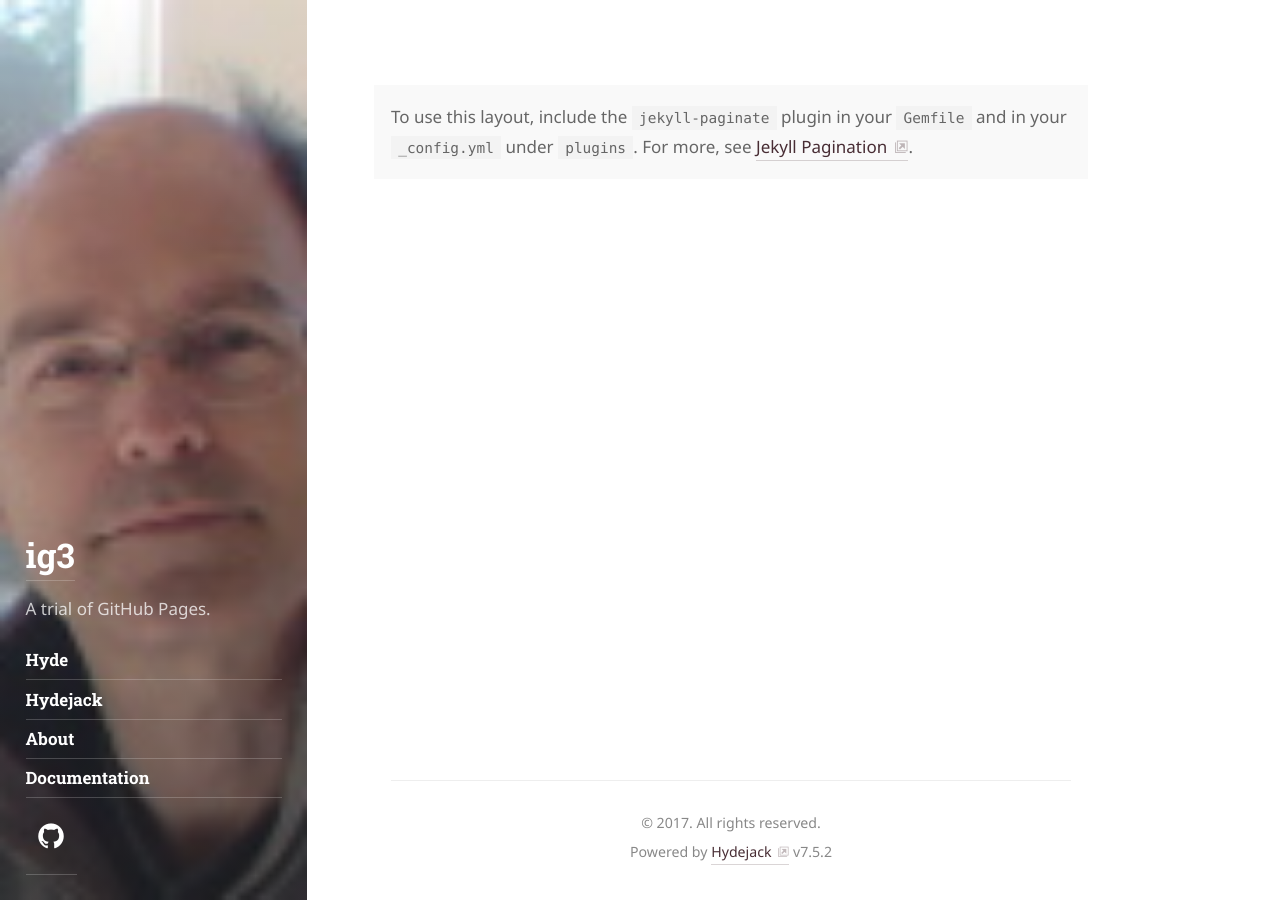
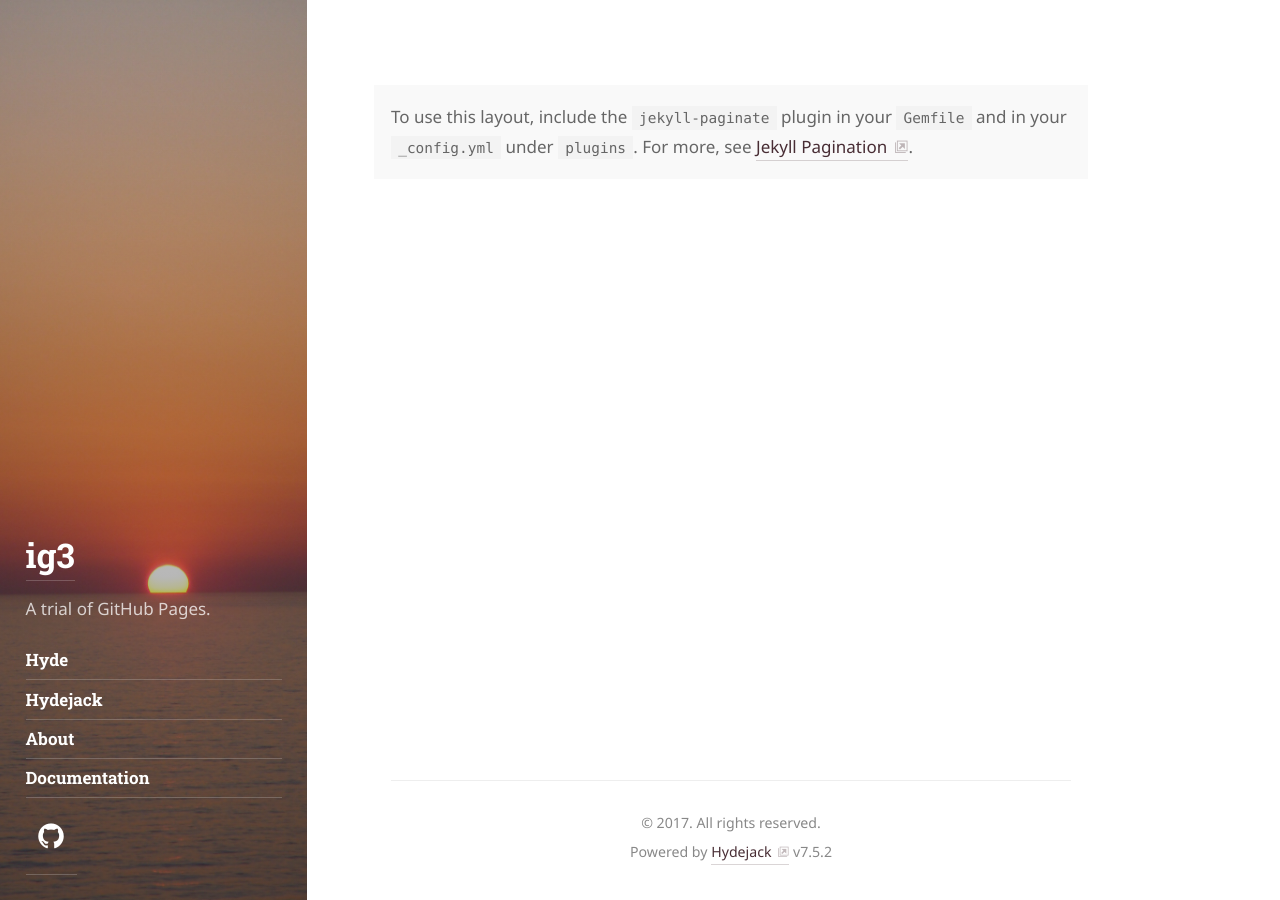
Before and after one commit to ig3/ig3.github.io, a Jekyll site: the page built from index.html, in a window 1280 px wide. Built offline with Jekyll 4.4.1, drawn with Linux system fonts in a browser that asks for light colours; some web fonts are replaced; the list of posts is cut into pages by our own code.

Commit message:
Change sidebar background

```diff
--- a/_config.yml
+++ b/_config.yml
@@ -70,8 +70,7 @@ paginate_path:         /page-:num/
 # ========================================================================================
 
 # Sidebar image and theme color of the site.
-# accent_image:          /assets/img/sidebar-sunset.jpg
-accent_image:          /assets/img/author-picture.jpg
+accent_image:          /assets/img/sidebar-sunset.jpg
 accent_color:          '#482D34'
 
 # The string encoding which fonts to fetch from Google Fonts.
```
